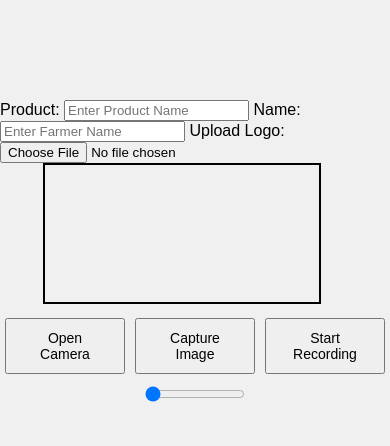
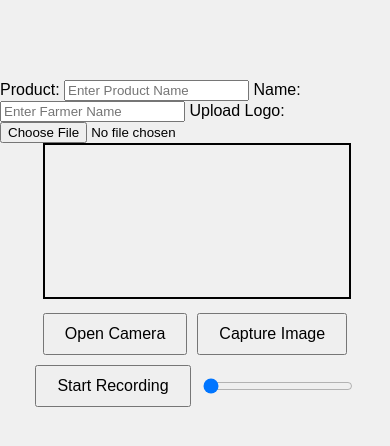
Before and after one commit to BGSAdmin/gps-timestamp-camera, a plain HTML site: page index.html in a window 390 px wide. Drawn offline with Linux system fonts and the light colour scheme.

Commit message:
Update index.html

```diff
--- a/index.html
+++ b/index.html
@@ -13,7 +13,7 @@
             align-items: center;
             justify-content: flex-start;
             margin: 0;
-            padding-top: 80px; /* Space for fixed header */
+            padding-top: 80px;
             background-color: #f0f0f0;
         }
 
@@ -63,31 +63,6 @@
             width: 150px;
         }
 
-        /* Mobile-Specific Adjustments */
-        @media (max-width: 768px) {
-            body {
-                padding-top: 100px; /* More space for fixed header on smaller screens */
-            }
-
-            .info {
-                font-size: 16px;
-            }
-
-            video, #result img, #result video {
-                width: 90%;
-            }
-
-            button {
-                width: 100%;
-                max-width: 120px;
-                font-size: 14px;
-            }
-
-            #zoom-range {
-                width: 100px;
-            }
-        }
-
         /* Result Images & Video */
         #result img, #result video {
             width: 100%;
@@ -97,8 +72,6 @@
     </style>
 </head>
 <body>
-
-
     <div class="info">
         <label>Product: <input type="text" id="product-name" placeholder="Enter Product Name"></label>
         <label>Name: <input type="text" id="farmer-name" placeholder="Enter Farmer Name"></label>
@@ -107,7 +80,7 @@
 
     <div style="position: relative;">
         <video id="video" autoplay playsinline muted></video>
-        <div class="overlay" id="overlay"></div>
+        <canvas id="overlay"></canvas>
     </div>
     <canvas id="canvas"></canvas>
 
```
